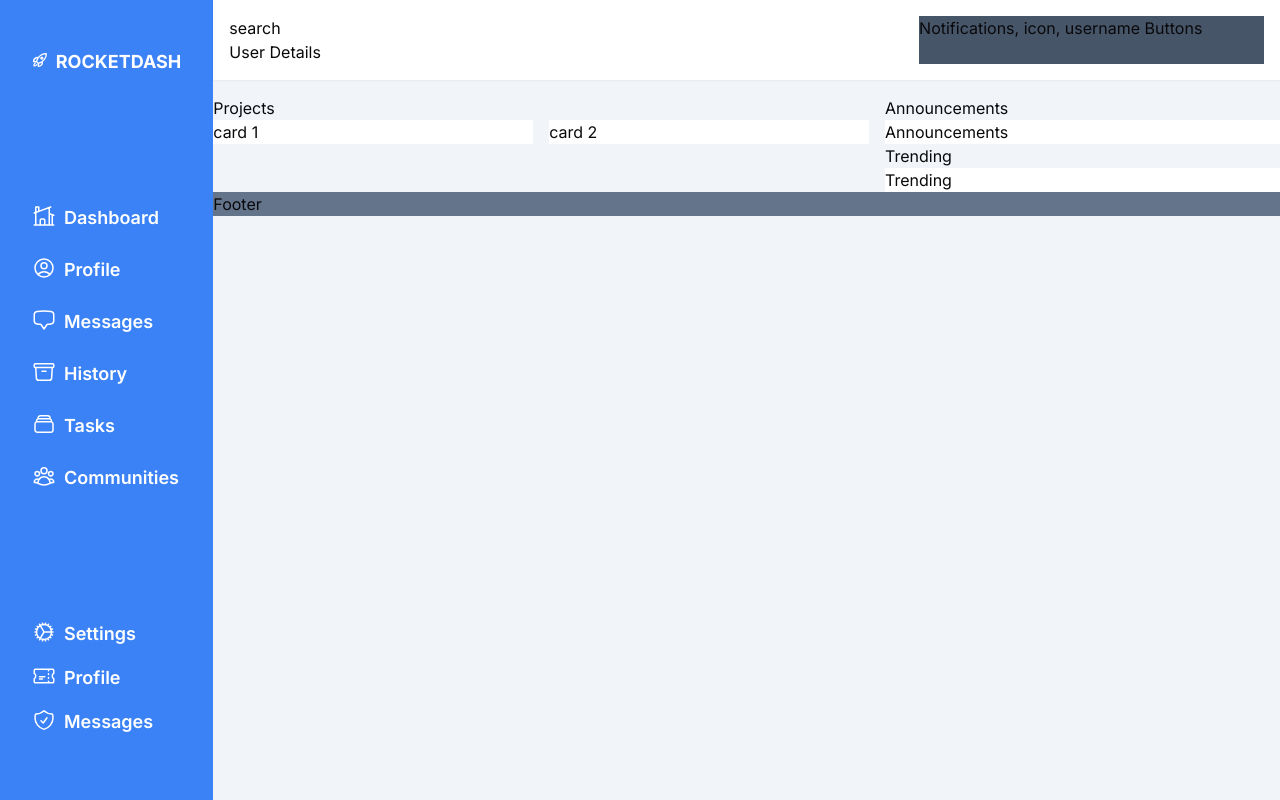
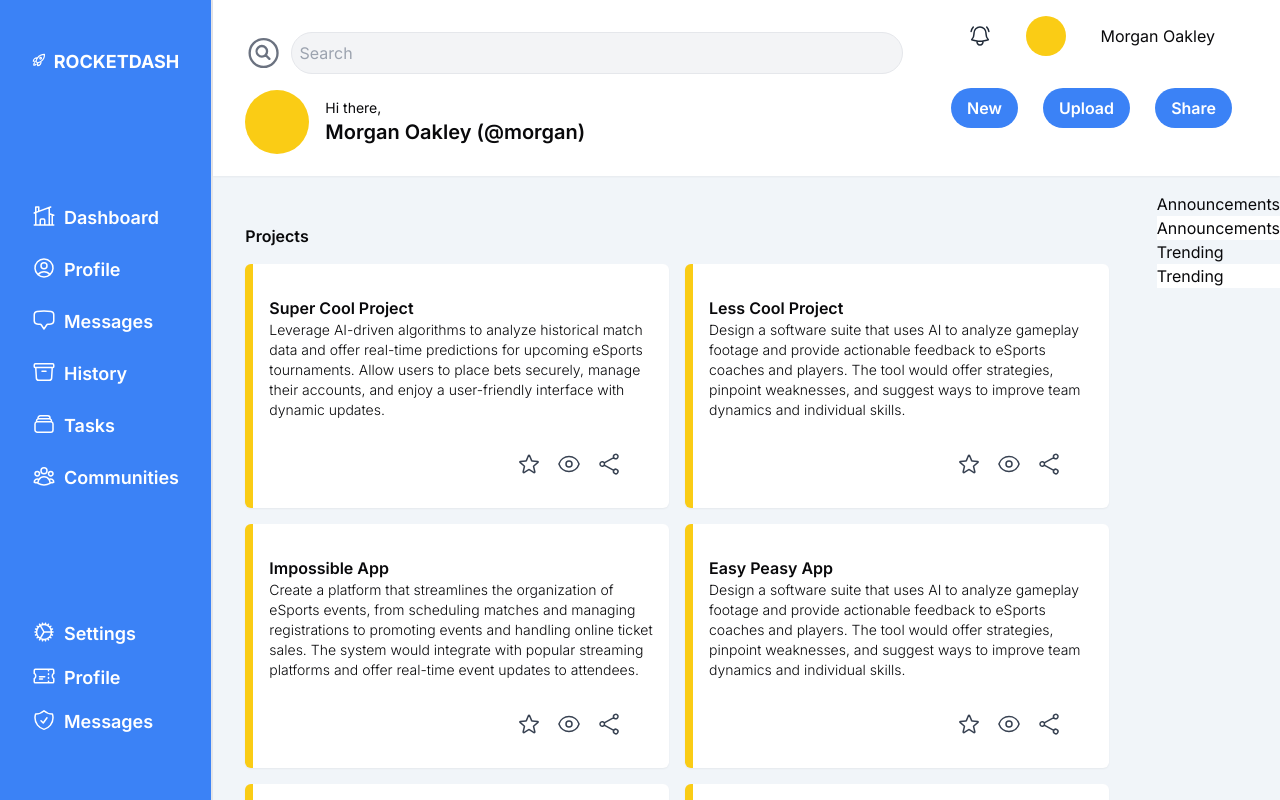
Before and after one commit to RobFraserCodes/odin-dashboard, a Next.js app: page / in a window 1280 px wide. Shown: the top 800 px of the page. Built offline with nearby package versions, Linux system fonts and the light colour scheme.

Commit message:
Headers & cards completed
Happy with the layout and styles.

```diff
--- a/app/page.tsx
+++ b/app/page.tsx
@@ -1,6 +1,7 @@
+import Card from '@/components/card'
 import Header from '@/components/header'
 import Sidebar from '@/components/sidebar'
-import Image from 'next/image'
+import { projects } from '@/data/projects'
 
 export default function Home() {
   return (
@@ -20,15 +21,12 @@ export default function Home() {
           <Header />
 
           {/* Projects */}
-          <div className='col-span-8'>
-            Projects
+          <div className='col-span-8 p-8'>
+            <h3 className='font-semibold mb-4'>Projects</h3>
             <div className='grid grid-cols-2 gap-4'>
-              <div className='col-span-1 bg-white'>
-                card 1
-              </div>
-              <div className='col-span-1 bg-white'>
-                card 2
-              </div>
+              {projects.map((project) => (
+                <Card key={project.id} project={project} />
+              ))}
             </div>
           </div>
 
--- /dev/null
+++ b/components/card.tsx
@@ -0,0 +1,14 @@
+import React from 'react'
+import Share from './sharing'
+
+export default function Card({ project: { title, description } }) {
+  return (
+    <div className='col-span-2 md:col-span-1 bg-white pt-8 px-4 rounded-md shadow-sm border-l-8 border-yellow-400'>
+        <h3 className='font-semibold'>{title}</h3>
+        <p className='text-sm font-light'>{description}</p>
+        <div>
+            <Share />
+        </div>
+    </div>
+  )
+}
--- a/components/header.tsx
+++ b/components/header.tsx
@@ -1,4 +1,5 @@
 import React from 'react'
+import { MagnifyingGlassCircleIcon, BellAlertIcon } from '@heroicons/react/24/outline'
 
 export default function Header() {
   return (
@@ -7,13 +8,29 @@ export default function Header() {
     {/* Search & User Details */}
     <div className='flex col-span-8 p-4 bg-whote shadow-sm'>
       <div className='w-2/3'>
-        <p>search</p>
-        <p>User Details</p>
+        <div className='flex p-4 items-center '>
+          <MagnifyingGlassCircleIcon className='w-10 h-10 text-gray-500' />
+          <input className='w-full p-2 ml-2 bg-gray-100 border border-gray-200 rounded-full focus:outline-none focus:ring-2 focus:ring-blue-500 focus:border-transparent' type='text' placeholder='Search' />
+        </div>
+        <div className='flex items-center'>
+          <div className='ml-4 bg-yellow-400 rounded-full w-8 h-8 md:w-16 md:h-16'>
+          </div>
+          <div className='flex-col ml-4'>
+            <p className='text-sm'>Hi there,</p>
+            <p className='text-xl font-semibold'>Morgan Oakley (@morgan)</p>
+          </div>
+        </div>
       </div>
-      <div className='w-1/3 bg-slate-600'>
-        <div className=''>
-          Notifications, icon, username
-          Buttons
+      <div className='w-1/3'>
+        <div className='flex justify-around px-8 items-center'>
+          <BellAlertIcon className='w-6 h-6 text-gray-800' />
+          <div className='bg-yellow-400 rounded-full w-10 h-10'></div>
+          <p>Morgan Oakley</p>
+        </div>
+        <div className='flex justify-between p-8'>
+          <button className='bg-blue-500 px-4 py-2 rounded-full text-white font-semibold'>New</button>
+          <button className='bg-blue-500 px-4 py-2 rounded-full text-white font-semibold'>Upload</button>
+          <button className='bg-blue-500 px-4 py-2 rounded-full text-white font-semibold'>Share</button>
         </div>
       </div>
     </div>
--- /dev/null
+++ b/components/sharing.tsx
@@ -0,0 +1,12 @@
+import React from 'react'
+import { StarIcon, EyeIcon, ShareIcon } from '@heroicons/react/24/outline'
+
+export default function Share() {
+  return (
+    <div className='flex justify-end p-8 space-x-4'>
+        <StarIcon className='w-6 h-6 text-gray-700'/>
+        <EyeIcon className='w-6 h-6 text-gray-700'/>
+        <ShareIcon className='w-6 h-6 text-gray-700'/>
+    </div>
+  )
+}
--- a/components/sidebar.tsx
+++ b/components/sidebar.tsx
@@ -7,7 +7,7 @@ import { RocketLaunchIcon } from '@heroicons/react/24/outline'
 
 export default function Sidebar() {
   return (
-    <div className='flex flex-col p-4 lg:p-8 text-white h-screen justify-between shadow-md'>
+    <div className='flex flex-col p-4 lg:p-8 text-white h-screen justify-between border-r-2 '>
         {/* Logo */}
         <div className='flex flex-row justify-center lg:justify-normal mt-4 hover:bg-blue-600'>
             <RocketLaunchIcon className='w-6 h-6 stroke-2'/>
--- /dev/null
+++ b/data/projects.tsx
@@ -0,0 +1,38 @@
+interface Project {
+    id: number;
+    title: string;
+    description: string;
+}
+
+export const projects: Project[] = [
+    {
+        id: 1,
+        title: 'Super Cool Project',
+        description: 'Leverage AI-driven algorithms to analyze historical match data and offer real-time predictions for upcoming eSports tournaments. Allow users to place bets securely, manage their accounts, and enjoy a user-friendly interface with dynamic updates. ',
+    },
+    {
+        id: 2,
+        title: 'Less Cool Project',
+        description: 'Design a software suite that uses AI to analyze gameplay footage and provide actionable feedback to eSports coaches and players. The tool would offer strategies, pinpoint weaknesses, and suggest ways to improve team dynamics and individual skills.',
+    },
+    {
+        id: 3,
+        title: 'Impossible App',
+        description: 'Create a platform that streamlines the organization of eSports events, from scheduling matches and managing registrations to promoting events and handling online ticket sales. The system would integrate with popular streaming platforms and offer real-time event updates to attendees.',
+    },
+    {
+        id: 4,
+        title: 'Easy Peasy App',
+        description: 'Design a software suite that uses AI to analyze gameplay footage and provide actionable feedback to eSports coaches and players. The tool would offer strategies, pinpoint weaknesses, and suggest ways to improve team dynamics and individual skills.',
+    },
+    {
+        id: 5,
+        title: 'Ad Blocker',
+        description: 'eSports Player Recruitment Platform: Build a platform where aspiring eSports players can showcase their skills, connect with teams, and get recruited. The platform would feature player profiles with stats, video clips, and an easy way for teams to scout and contact potential players.',
+    },
+    {
+        id: 6,
+        title: 'Money Maker',
+        description: 'Develop a comprehensive analytics dashboard that aggregates data from various eSports matches and tournaments, providing users with insights into team and player performance. Offer interactive charts, heat maps, and customizable reports for in-depth analysis.',
+    },
+];
--- /dev/null
+++ b/types/types.tsx
@@ -0,0 +1,5 @@
+export interface Project {
+    id: number;
+    title: string;
+    description: string;
+}
```
